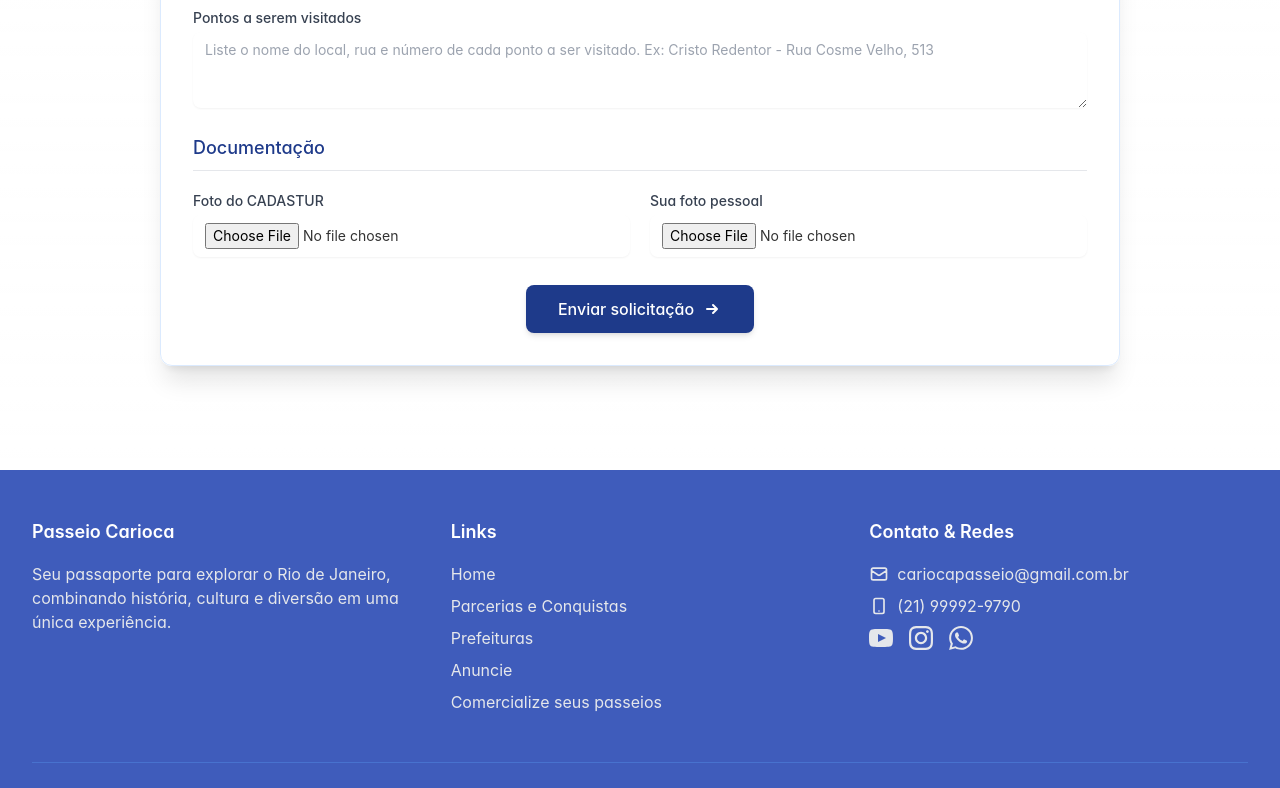
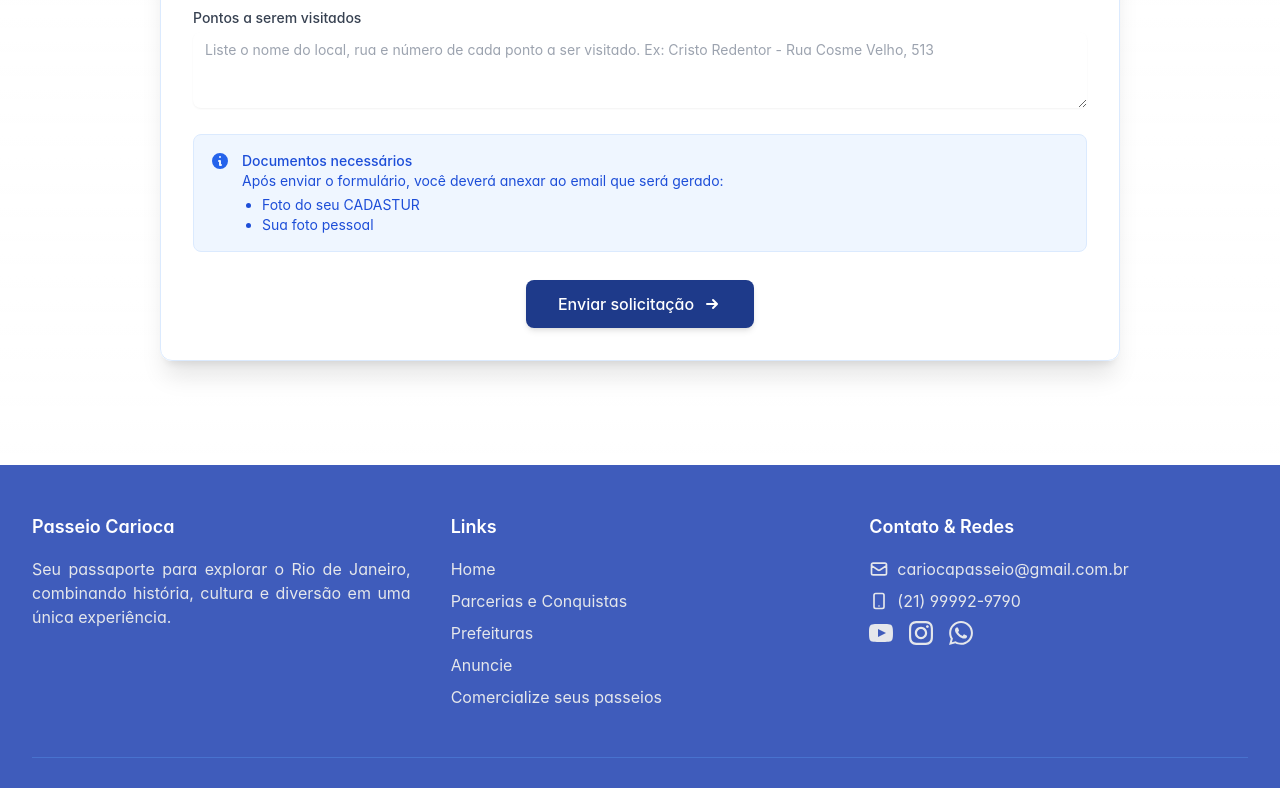
Before and after one commit to breno-aredes/passeio_carioca, a Vue app: page /comercialize-seus-passeios in a window 1280 px wide. Shown: the part 1400-2188 px from the top of the page. Built offline with nearby package versions, Linux system fonts and the light colour scheme.

Commit message:
ajustes 03ABR25

```diff
--- a/src/tailwind.css
+++ b/src/tailwind.css
@@ -52,3 +52,22 @@
     --ring: 224.3 76.3% 48%;
   }
 }
+
+/* Global text alignment styles */
+/* Apply text-justify to all paragraph elements unless they have text-center class */
+p:not(.text-center) {
+  text-align: justify;
+}
+
+/* Apply text-justify to list items and other text containers that aren't centered */
+li:not(.text-center),
+.text-gray-700:not(.text-center, p),
+.text-lg:not(.text-center, p),
+.text-xl:not(.text-center, p) {
+  text-align: justify;
+}
+
+/* Make sure not to override elements that need to be centered */
+.text-center, .text-center * {
+  text-align: center !important;
+}
--- a/src/views/ComercializeSeusPasseios.vue
+++ b/src/views/ComercializeSeusPasseios.vue
@@ -144,26 +144,38 @@
                         class="w-full rounded-lg border-gray-300 shadow-sm focus:border-blue-900 focus:ring-blue-900 sm:text-sm transition-colors px-3 py-2"></textarea>
             </div>
 
-            <!-- Upload de documentos -->
-            <h4 class="text-lg font-medium text-blue-900 border-b border-gray-200 pb-2 mb-4">Documentação</h4>
-            <div class="grid grid-cols-1 sm:grid-cols-2 gap-5">
-              <div>
-                <label for="cadasturPhoto" class="block text-sm font-medium text-gray-700 mb-1">Foto do CADASTUR</label>
-                <input type="file" id="cadasturPhoto" @change="handleCadasturPhotoUpload" accept="image/*"
-                      class="w-full rounded-lg border-gray-300 shadow-sm focus:border-blue-900 focus:ring-blue-900 sm:text-sm transition-colors px-3 py-2">
+            <!-- Nota sobre fotos -->
+            <div class="bg-blue-50 p-4 rounded-lg border border-blue-100">
+              <div class="flex">
+                <div class="flex-shrink-0">
+                  <svg class="h-5 w-5 text-blue-600" xmlns="http://www.w3.org/2000/svg" viewBox="0 0 20 20" fill="currentColor">
+                    <path fill-rule="evenodd" d="M18 10a8 8 0 11-16 0 8 8 0 0116 0zm-7-4a1 1 0 11-2 0 1 1 0 012 0zM9 9a1 1 0 000 2v3a1 1 0 001 1h1a1 1 0 100-2v-3a1 1 0 00-1-1H9z" clip-rule="evenodd" />
+                  </svg>
                 </div>
-              <div>
-                <label for="personalPhoto" class="block text-sm font-medium text-gray-700 mb-1">Sua foto pessoal</label>
-                <input type="file" id="personalPhoto" @change="handlePersonalPhotoUpload" accept="image/*"
-                      class="w-full rounded-lg border-gray-300 shadow-sm focus:border-blue-900 focus:ring-blue-900 sm:text-sm transition-colors px-3 py-2">
+                <div class="ml-3 text-sm text-blue-700">
+                  <h5 class="font-medium">Documentos necessários</h5>
+                  <p>Após enviar o formulário, você deverá anexar ao email que será gerado:</p>
+                  <ul class="list-disc ml-5 mt-1">
+                    <li>Foto do seu CADASTUR</li>
+                    <li>Sua foto pessoal</li>
+                  </ul>
+                </div>
               </div>
             </div>
 
             <div class="pt-2 flex justify-center">
               <button type="submit"
+                      :disabled="isSubmitting"
                       class="inline-flex justify-center items-center rounded-lg px-8 py-3 bg-blue-900 text-base font-medium text-white hover:bg-blue-800 focus:outline-none focus:ring-2 focus:ring-offset-2 focus:ring-blue-900 transition-colors shadow-md">
-                <span>Enviar solicitação</span>
-                <svg xmlns="http://www.w3.org/2000/svg" class="h-5 w-5 ml-2" viewBox="0 0 20 20" fill="currentColor">
+                <span v-if="!isSubmitting">Enviar solicitação</span>
+                <span v-else class="flex items-center">
+                  <svg class="animate-spin -ml-1 mr-3 h-5 w-5 text-white" xmlns="http://www.w3.org/2000/svg" fill="none" viewBox="0 0 24 24">
+                    <circle class="opacity-25" cx="12" cy="12" r="10" stroke="currentColor" stroke-width="4"></circle>
+                    <path class="opacity-75" fill="currentColor" d="M4 12a8 8 0 018-8V0C5.373 0 0 5.373 0 12h4zm2 5.291A7.962 7.962 0 014 12H0c0 3.042 1.135 5.824 3 7.938l3-2.647z"></path>
+                  </svg>
+                  Enviando...
+                </span>
+                <svg v-if="!isSubmitting" xmlns="http://www.w3.org/2000/svg" class="h-5 w-5 ml-2" viewBox="0 0 20 20" fill="currentColor">
                   <path fill-rule="evenodd" d="M10.293 5.293a1 1 0 011.414 0l4 4a1 1 0 010 1.414l-4 4a1 1 0 01-1.414-1.414L12.586 11H5a1 1 0 110-2h7.586l-2.293-2.293a1 1 0 010-1.414z" clip-rule="evenodd" />
                 </svg>
               </button>
@@ -227,6 +239,7 @@
 import { ref } from 'vue';
 
 const showSuccessMessage = ref(false);
+const isSubmitting = ref(false);
 const formData = ref({
   // Informações pessoais
   name: '',
@@ -247,11 +260,7 @@ const formData = ref({
   tourDescription: '',
   maxPeople: '',
   pricePerPerson: '',
-  visitPoints: '',
-
-  // Fotos
-  cadasturPhoto: null,
-  personalPhoto: null
+  visitPoints: ''
 });
 
 const closeSuccessMessage = () => {
@@ -288,72 +297,76 @@ const formatCPF = (event) => {
   }
 };
 
-// Handle file uploads
-const handleCadasturPhotoUpload = (event) => {
-  formData.value.cadasturPhoto = event.target.files[0];
-};
-
-const handlePersonalPhotoUpload = (event) => {
-  formData.value.personalPhoto = event.target.files[0];
-};
-
-// Function to send email with form data
-const sendEmail = () => {
-  const recipientEmail = "cariocapasseio@gmail.com.br";
+// Function to create and open mailto link
+const sendViaMailto = () => {
+  const recipient = "cariocapasseio@gmail.com.br";
   const subject = "Novo cadastro de guia de turismo - Passeio Carioca";
 
-  // Create form data object to send files
-  const emailFormData = new FormData();
+  // Create the email body with properly aligned important message box
+  const body = `
+*******************************************************************
+                        ATENÇÃO IMPORTANTE
+*******************************************************************
 
-  // Add text data
-  for (const key in formData.value) {
-    if (key !== 'cadasturPhoto' && key !== 'personalPhoto') {
-      emailFormData.append(key, formData.value[key]);
+  VOCÊ DEVE ANEXAR A ESTE EMAIL (obrigatório):
+  1. Foto do seu CADASTUR
+  2. Sua foto pessoal
+
+*******************************************************************
+
+Informações Pessoais:
+Nome: ${formData.value.name}
+Email: ${formData.value.email}
+CPF: ${formData.value.cpf}
+Telefone: ${formData.value.phone}
+Endereço: ${formData.value.address}
+Experiência: ${formData.value.experience}
+
+Informações Bancárias:
+Banco: ${formData.value.bank}
+Agência: ${formData.value.agency}
+Conta: ${formData.value.account}
+Chave PIX: ${formData.value.pixKey}
+
+Informações do Passeio:
+Nome do Passeio: ${formData.value.tourName}
+Descrição: ${formData.value.tourDescription}
+Quantidade máxima de pessoas: ${formData.value.maxPeople}
+Preço por pessoa: R$ ${formData.value.pricePerPerson}
+Pontos a serem visitados: ${formData.value.visitPoints}
+`;
+
+  // Encode the parameters
+  const encodedSubject = encodeURIComponent(subject);
+  const encodedBody = encodeURIComponent(body);
+
+  // Create the mailto URL
+  const mailtoUrl = `mailto:${recipient}?subject=${encodedSubject}&body=${encodedBody}`;
+
+  // For mobile compatibility, try to open the default email client
+  // Fall back to window.location if window.open doesn't work on some mobile browsers
+  try {
+    const mailWindow = window.open(mailtoUrl, '_blank');
+    if (!mailWindow || mailWindow.closed || typeof mailWindow.closed === 'undefined') {
+      // Fallback for mobile browsers that block popups
+      window.location.href = mailtoUrl;
     }
+  } catch (error) {
+    console.error('Error opening mailto link:', error);
+    window.location.href = mailtoUrl;
   }
 
-  // Add files if they exist
-  if (formData.value.cadasturPhoto) {
-    emailFormData.append('cadasturPhoto', formData.value.cadasturPhoto);
-  }
-
-  if (formData.value.personalPhoto) {
-    emailFormData.append('personalPhoto', formData.value.personalPhoto);
-  }
-
-  // Here you would normally use an API endpoint to send the email
-  // For now, we'll just log the data that would be sent
-  console.log('Sending email to:', recipientEmail);
-  console.log('With subject:', subject);
-  console.log('Form data to be sent:', formData.value);
-
-  // In a real implementation, you would use fetch or axios to send the data
-  // Example:
-  /*
-  fetch('/api/send-email', {
-    method: 'POST',
-    body: emailFormData
-  })
-  .then(response => response.json())
-  .then(data => {
-    console.log('Email sent successfully:', data);
-    showSuccessMessage.value = true;
-  })
-  .catch(error => {
-    console.error('Error sending email:', error);
-    // Handle error
-  });
-  */
-
-  // For now, we'll just simulate a successful email send
   return true;
 };
 
 const submitForm = () => {
-  // Send email with form data
-  const emailSent = sendEmail();
+  try {
+    isSubmitting.value = true;
 
-  if (emailSent) {
+    // Send via mailto link
+    const sent = sendViaMailto();
+
+    if (sent) {
       // Show success message
       showSuccessMessage.value = true;
 
@@ -373,15 +386,19 @@ const submitForm = () => {
         tourDescription: '',
         maxPeople: '',
         pricePerPerson: '',
-      visitPoints: '',
-      cadasturPhoto: null,
-      personalPhoto: null
+        visitPoints: ''
       };
 
       // Auto-close success message after 5 seconds
       setTimeout(() => {
         showSuccessMessage.value = false;
       }, 5000);
+    }
+  } catch (error) {
+    console.error('Erro ao processar o formulário:', error);
+    alert('Houve um erro ao processar o formulário. Por favor, tente novamente.');
+  } finally {
+    isSubmitting.value = false;
   }
 };
 </script>
```
Lines whose indentation alone changed are shown as unchanged.
